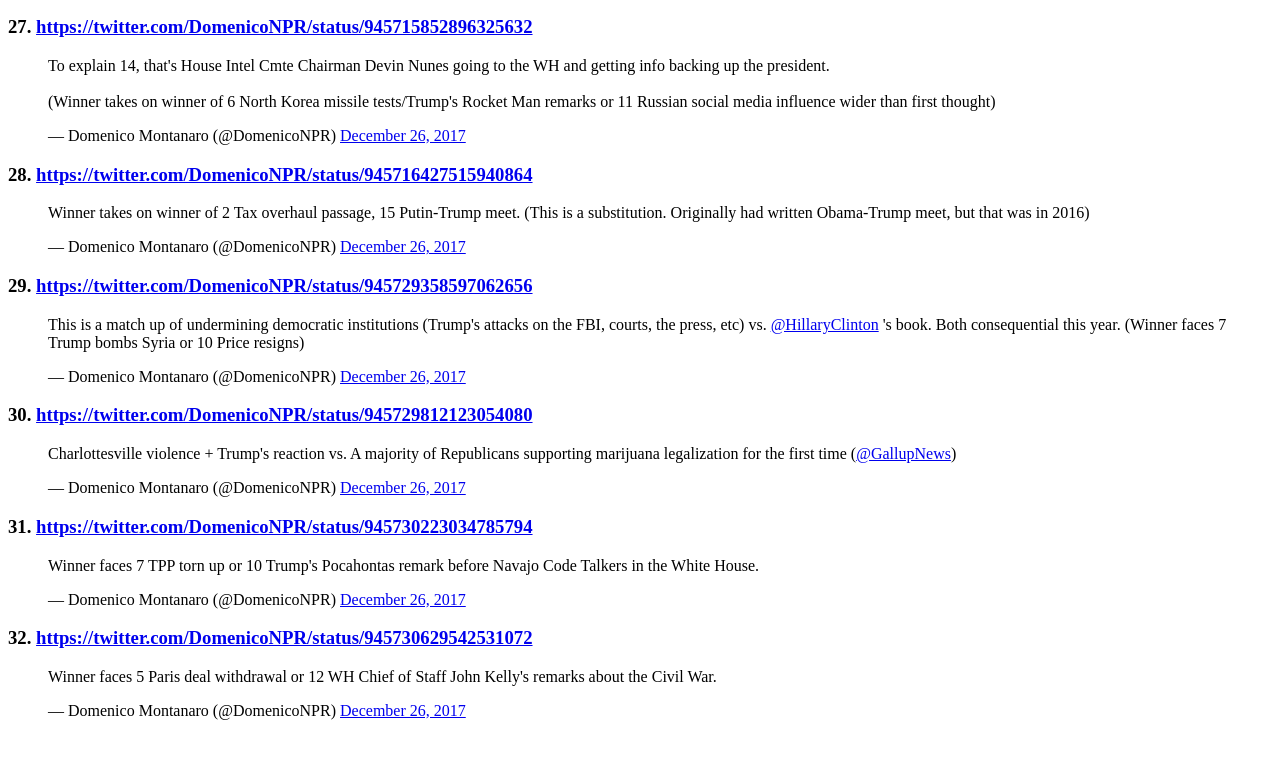
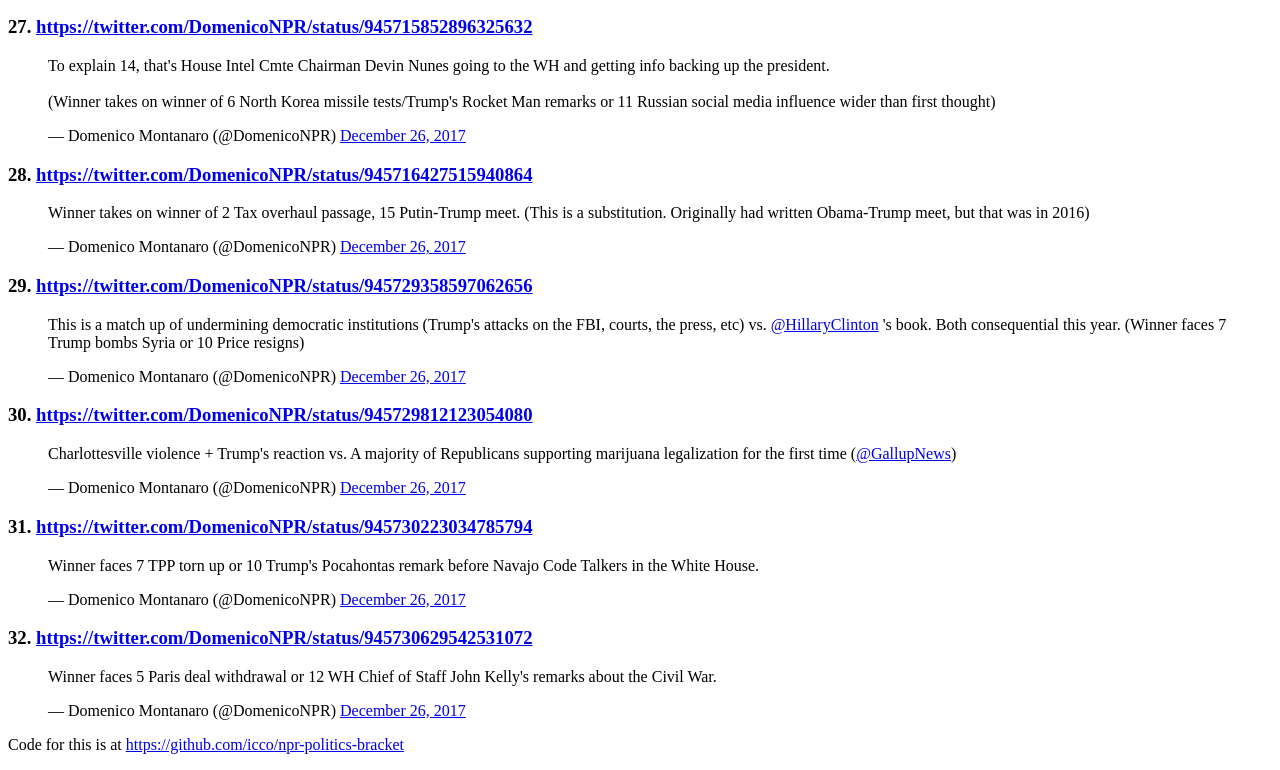
Before and after one commit to icco/npr-politics-bracket, a plain HTML site: page index.html in a window 1280 px wide. Shown: the part 3334-4104 px from the top of the page. Before the commit the page ends 4070 px from the top, so only its background shows below. Drawn offline with Linux system fonts and the light colour scheme.

Commit message:
add footer

```diff
--- a/index.html
+++ b/index.html
@@ -231,3 +231,10 @@
 <script async src="https://platform.twitter.com/widgets.js" charset="utf-8"></script>
 
 </div>
+
+
+
+    <p>Code for this is at <a href="https://github.com/icco/npr-politics-bracket">https://github.com/icco/npr-politics-bracket</a></p>
+
+  </body>
+</html>
```
Also changed, not shown: footer.html (added, +6 -0 lines).
